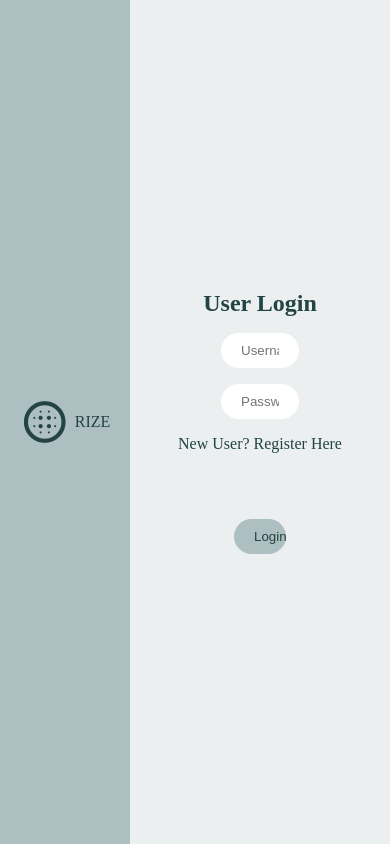
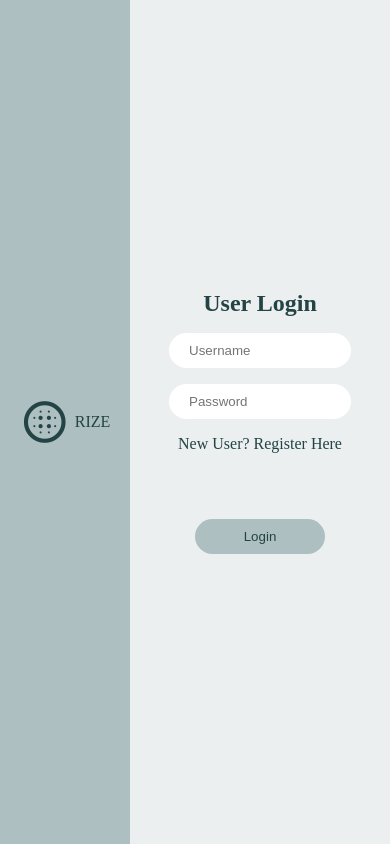
Before and after one commit to KwaneleKhumalo/lattice_inspired, a plain HTML site: page frontend/public/login.html in a window 390 px wide. Drawn offline with nearby package versions, Linux system fonts and the light colour scheme; no server answers.

Commit message:
added media queries for register and login

```diff
--- a/frontend/public/styles/register-login.css
+++ b/frontend/public/styles/register-login.css
@@ -127,29 +127,33 @@ button
         --primary-text: #234345;
     }
 }
-/* Devices 768px and up */
-@media (min-width: 768px)
+/* Devices less than 1200px  */
+@media (max-width: 1199.98px)
 {
-    .side-nav {
-        width: auto;
-        padding: 0px;
-    }
+    input {
+        width: 50%;
+     }
+}
+
+@media (max-width: 991.98px)
+{
+ input {
+    width: 60%;
+ }
+ button {
+    width: 50%;
+ }
+
 }
 
 /* Devices less than 768px */
 @media (max-width: 767.98px)
 {
- .side-nav {
-        width: auto;
-        padding: 5px;
-    }
-
-    .side-nav a {
-        padding: 15px 10px;
-    }
-
-    .side-nav span {
-        display: none;
-    }
+ input {
+    width: 70%;
+ }
+ button {
+    width: 50%;
+ }
 
 }
```
